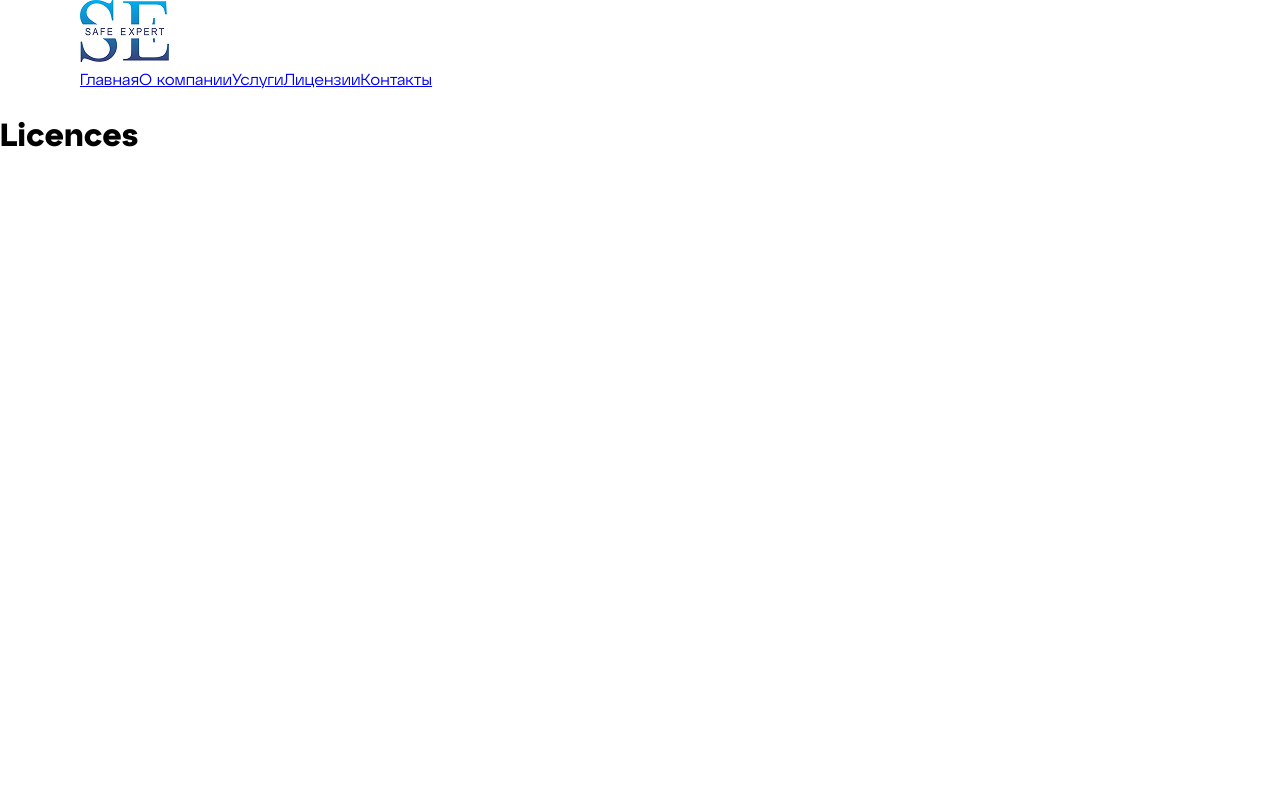
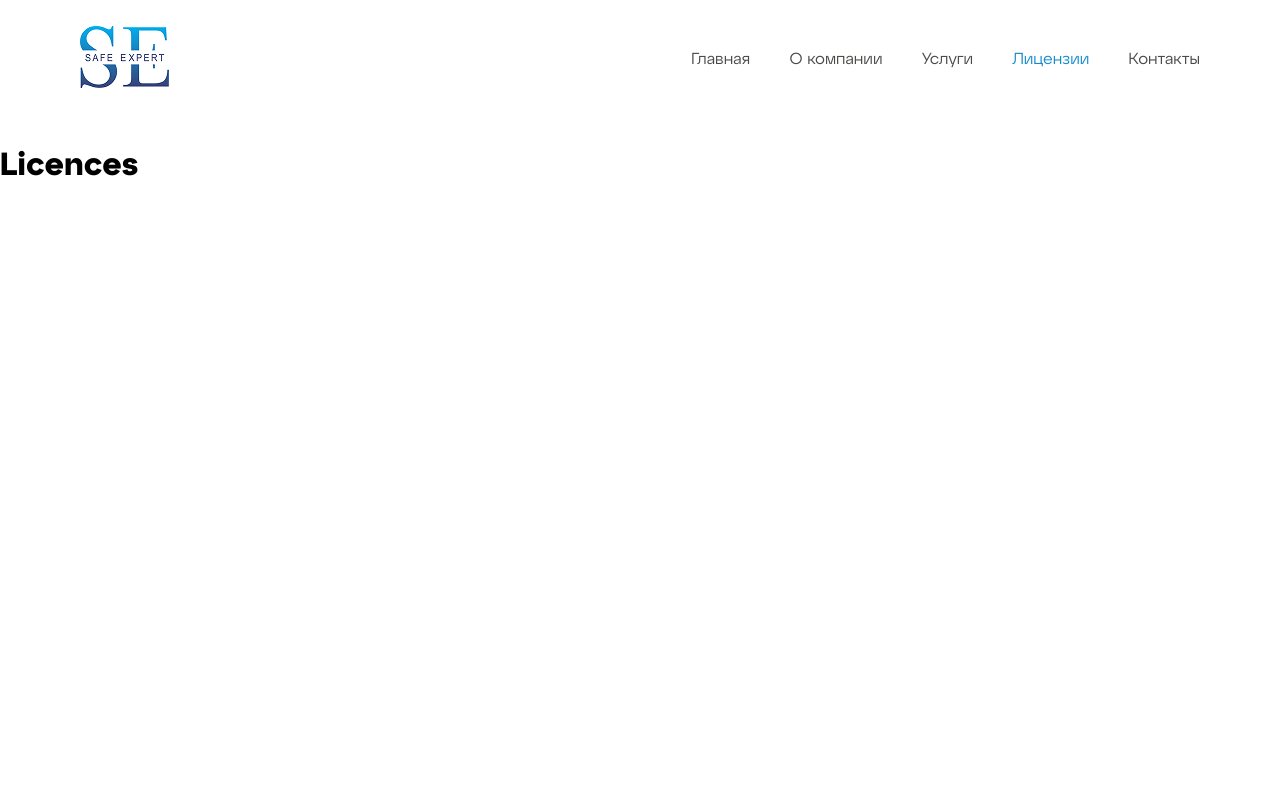
Before and after one commit to DonJuvn/safe-expert, a React (Create React App) app: page /licences in a window 1280 px wide. Shown: the top 800 px of the page. Built offline with nearby package versions, Linux system fonts and the light colour scheme.

Commit message:
header responsive

```diff
--- a/src/App.css
+++ b/src/App.css
@@ -17,3 +17,69 @@ html {
 #footer {
    margin-top: 100vh;
 }
+
+
+/* Header */
+#header {
+  background-color: #fff;
+  padding: 2% 0;
+}
+#header .header {
+  display: flex;
+  justify-content: space-between;
+  align-items: center;
+  position: relative;
+}
+#header .header .navigation {
+  display: flex;
+  flex-direction: row;
+  justify-content: right;
+  gap: 5%;
+  width: 70%;
+}
+#header .header .navigation a {
+  text-decoration: none;
+  color: #494947;
+  font-size: 16px;
+  font-weight: 400;
+  cursor: pointer;
+}
+#header .header .navigation a:hover,
+#header .header .navigation .active {
+  color: #138BC9;
+  transition: 0.3s;
+}
+.burger {
+  display: none;
+  font-size: 24px;
+  cursor: pointer;
+}
+
+/* Responsive styles */
+@media (max-width: 768px) {
+  #header .header {
+    flex-direction: row;
+  }
+  .burger {
+    display: block;
+  }
+  #header .header .navigation {
+    display: none;
+    position: absolute;
+    top: 100%;
+    right: 0;
+    flex-direction: column;
+    background: white;
+    width: 100%;
+    padding: 20px;
+    box-shadow: 0 4px 6px rgba(0,0,0,0.1);
+    z-index: 99;
+  }
+  #header .header .navigation.open {
+    display: flex;
+  }
+  .navigation a {
+    margin-bottom: 10px;
+    font-size: 18px;
+  }
+}
--- a/src/components/header.jsx
+++ b/src/components/header.jsx
@@ -1,7 +1,9 @@
-import React from "react";
-import { Link } from "react-router-dom";
+import React, { useState } from "react";
+import { Link, NavLink } from "react-router-dom";
 
 const Header = () => {
+  const [isOpen, setIsOpen] = useState(false);
+
   return (
     <div id="header">
       <div className="container">
@@ -14,12 +16,17 @@ const Header = () => {
               />
             </Link>
           </div>
-               <div className="navigation">
-                  <Link to="/">Главная</Link>
-                  <Link to="/about">О компании</Link>
-                  <Link to="/services">Услуги</Link>
-                  <Link to="/licences">Лицензии</Link>
-                  <a href="#footer">Контакты</a>
+
+          <div className={`navigation ${isOpen ? "open" : ""}`}>
+            <NavLink to="/" onClick={() => setIsOpen(false)}>Главная</NavLink>
+            <NavLink to="/about" onClick={() => setIsOpen(false)}>О компании</NavLink>
+            <NavLink to="/services" onClick={() => setIsOpen(false)}>Услуги</NavLink>
+            <NavLink to="/licences" onClick={() => setIsOpen(false)}>Лицензии</NavLink>
+            <a href="#footer" onClick={() => setIsOpen(false)}>Контакты</a>
+          </div>
+
+          <div className="burger" onClick={() => setIsOpen(!isOpen)}>
+            ☰
           </div>
         </div>
       </div>
```
Lines whose indentation alone changed are shown as unchanged.
